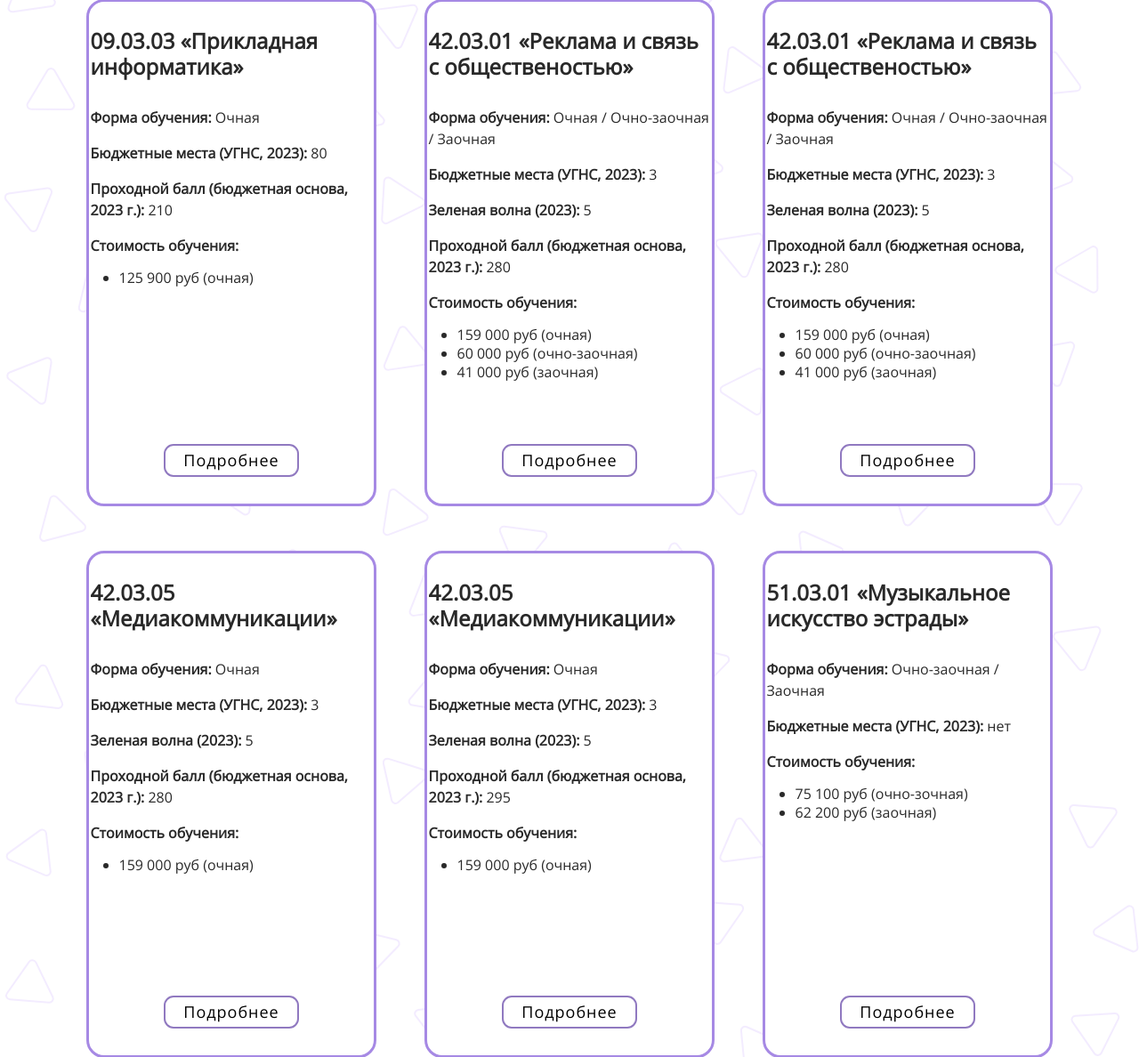
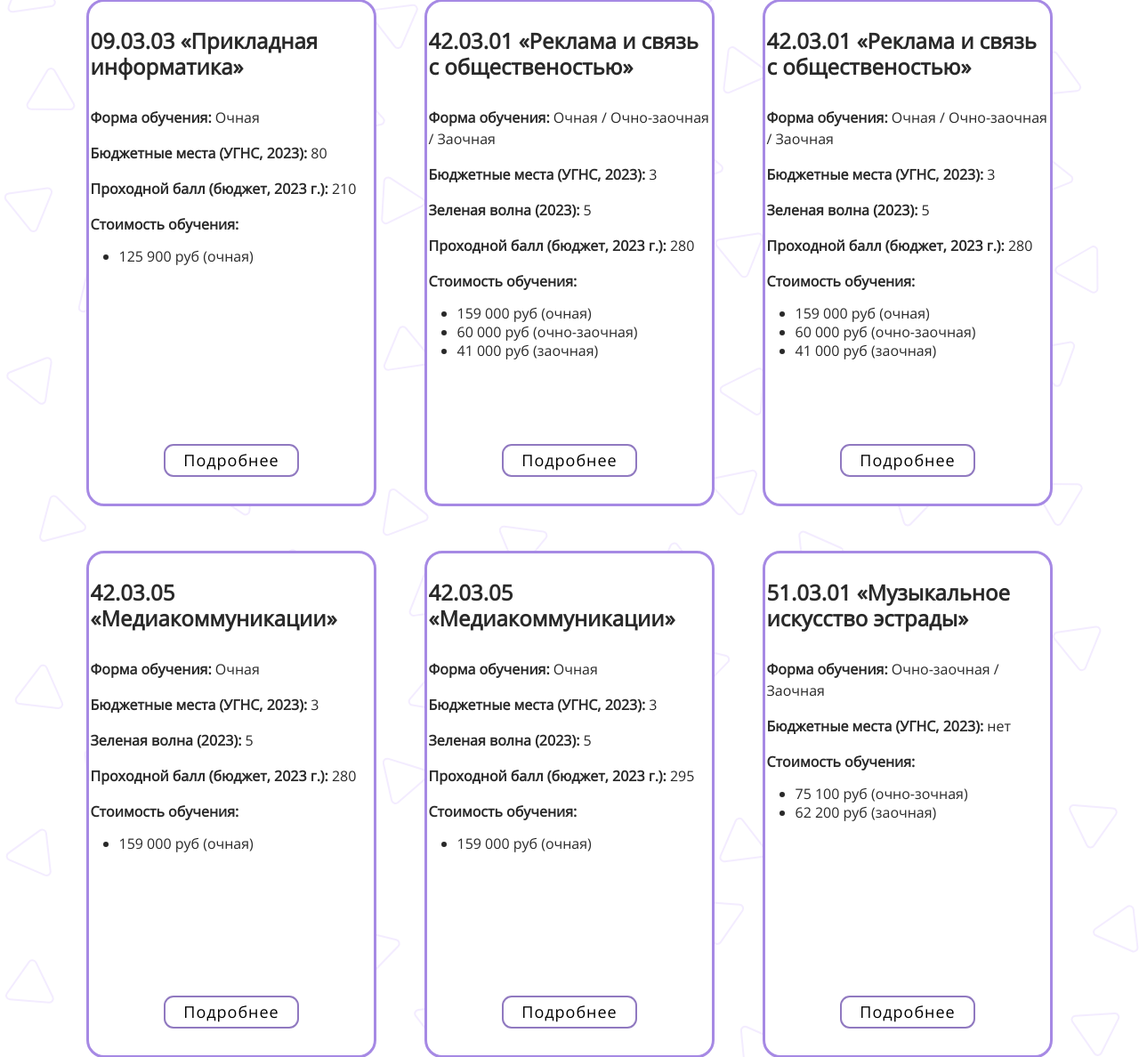
Before and after one commit to UbuntuJaba/mkmtDjango, a Django app: page /education/ in a window 1280 px wide; the page is wider, and only the part inside the window is pictured. Shown: the part 302-1490 px from the top of that part at 89% size. Run offline with Django 4.2, Linux system fonts and the light colour scheme; data comes from the database, SQL or seed files in the repository.

Commit message:
Update education.html

```diff
--- a/mkmtmedia/mkmt/templates/mkmt/education.html
+++ b/mkmtmedia/mkmt/templates/mkmt/education.html
@@ -72,7 +72,7 @@
                                         {% endif %}
 
                                         {% if b.passingScore %}
-                                        <p class="card-text text-4"><b>Проходной балл (бюджетная основа, 2023 г.):</b>
+                                        <p class="card-text text-4"><b>Проходной балл (бюджет, 2023 г.):</b>
                                             {{b.passingScore}}</p>
                                         {% endif %}
 
```
